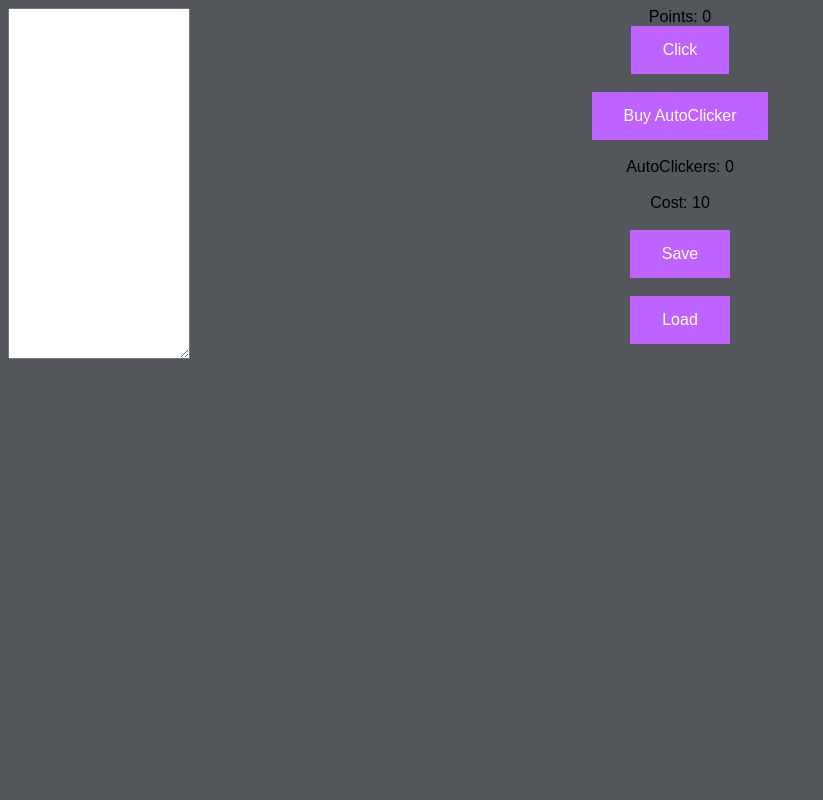
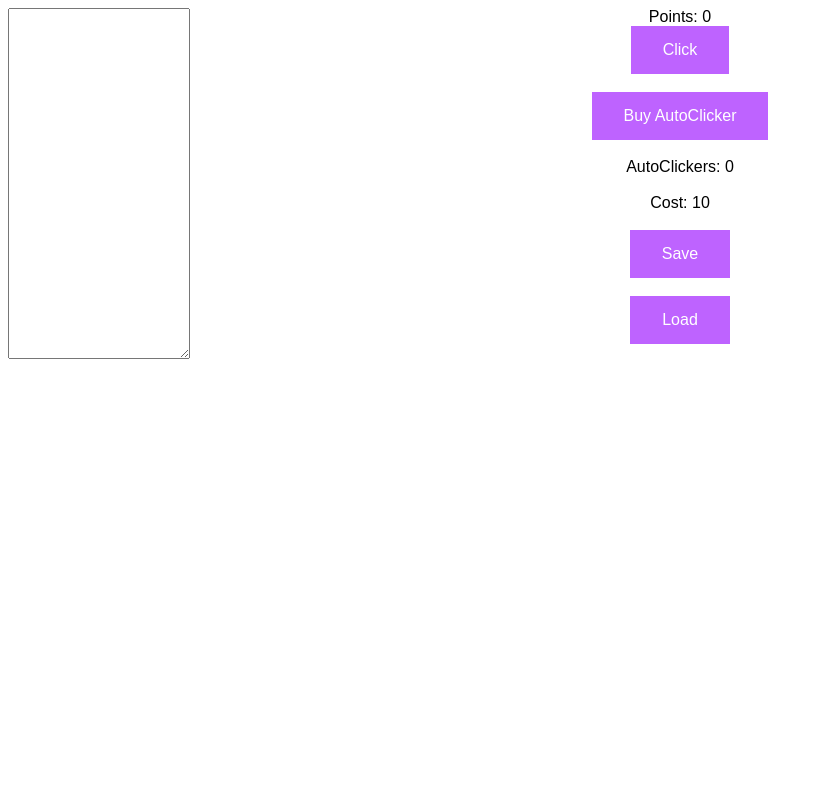
Before and after one commit to 2g1/2g1.github.io, a PHP site: page / in a window 1280 px wide. Shown: the whole page, without its empty margins (0-823 px from the left). Run offline with PHP 8.4, Linux system fonts and the light colour scheme.

Commit message:
Update interface.css

```diff
--- a/incremental/interface.css
+++ b/incremental/interface.css
@@ -1,5 +1,5 @@
 body{
-  background-color: #53565b;
+  background-color: #ffff;
 }
 
 #game{
```
